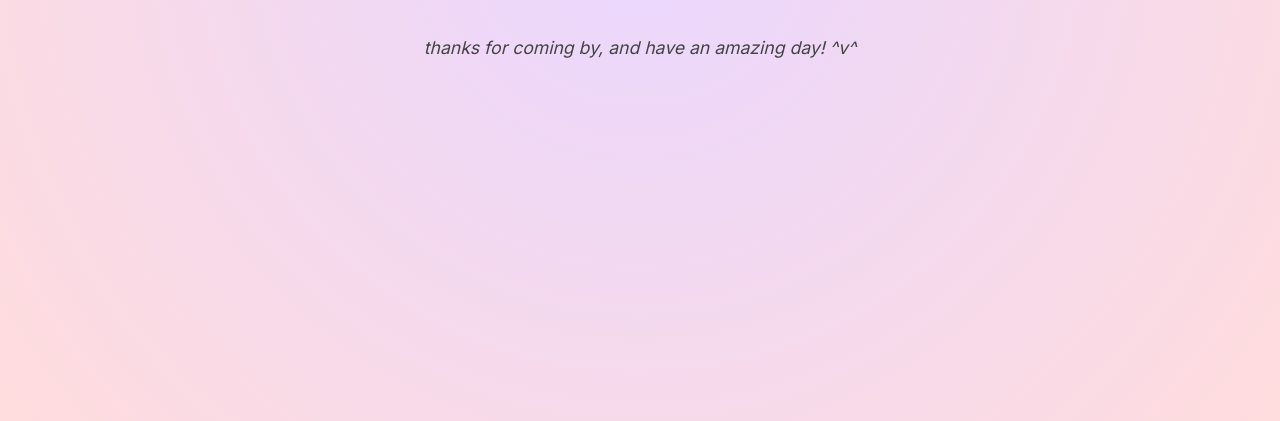
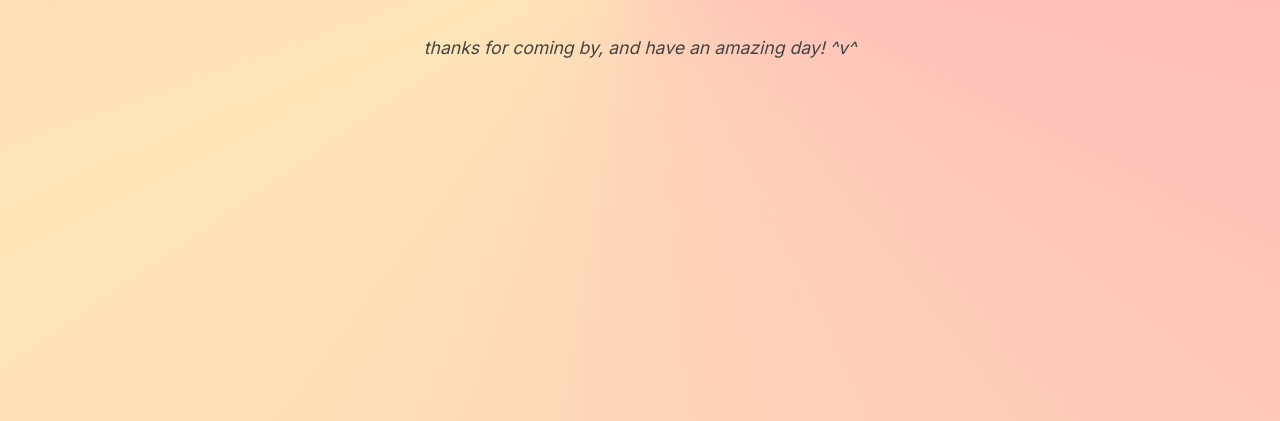
Before and after one commit to shehrina/site, a plain HTML site: page contact.html in a window 1280 px wide. Shown: the part 565-986 px from the top of the page. Drawn offline with Linux system fonts and the light colour scheme.

Commit message:
added new background colours

```diff
--- a/contact.html
+++ b/contact.html
@@ -8,7 +8,7 @@
   <link href="https://fonts.googleapis.com/css2?family=Alfa+Slab+One&family=Inter:wght@400;700&display=swap" rel="stylesheet">
   <link rel="stylesheet" href="style.css" />
 </head>
-<body>
+<body class="contact-page">
   <nav>
     <a href="/">
     <img src="images/myname.png" alt="Shehrina Hossain Logo" class="logo" />
--- a/style.css
+++ b/style.css
@@ -230,3 +230,14 @@ a:hover {
     font-size: 1.6rem;
   }
 }
+
+body.portfolio-page {
+  background: radial-gradient(circle at center, #FFACAC, #CED7FF);
+}
+
+body.contact-page {
+  background: conic-gradient( from 0deg,
+    #FFB8BA 19%,
+    #FFE6B7 68%,
+    #FFB8BA 100%);
+}
```
Also changed, not shown: portfolio.html (+1 -1 lines).
